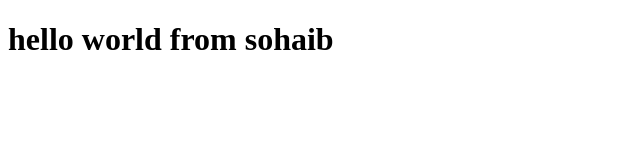
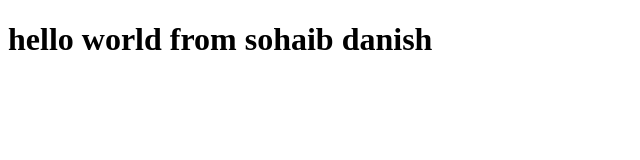
Before and after one commit to sohaibdanish/Bootcamp_sample, a plain HTML site: page index.html in a window 1280 px wide. Shown: the whole page, without its empty margins (0-640 px from the left). Drawn offline with Linux system fonts and the light colour scheme.

Commit message:
updated main auto

```diff
--- a/index.html
+++ b/index.html
@@ -6,6 +6,6 @@
     <title>Document</title>
 </head>
 <body>
-    <h1>hello world from sohaib</h1>
+    <h1>hello world from sohaib danish</h1>
 </body>
 </html>
```
